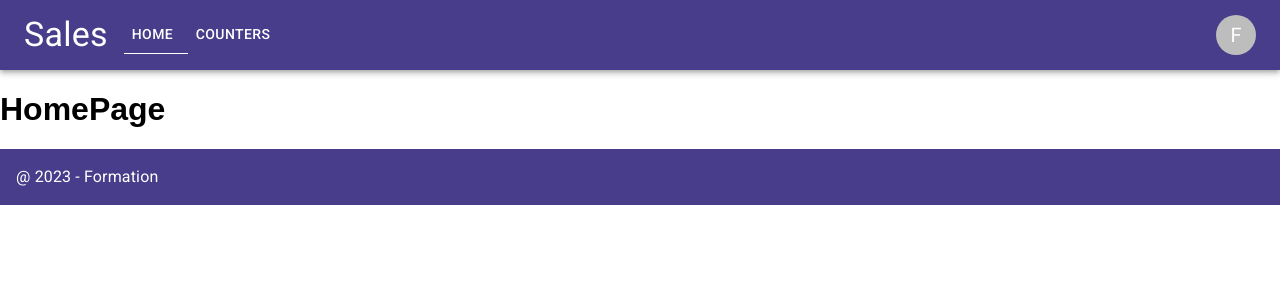
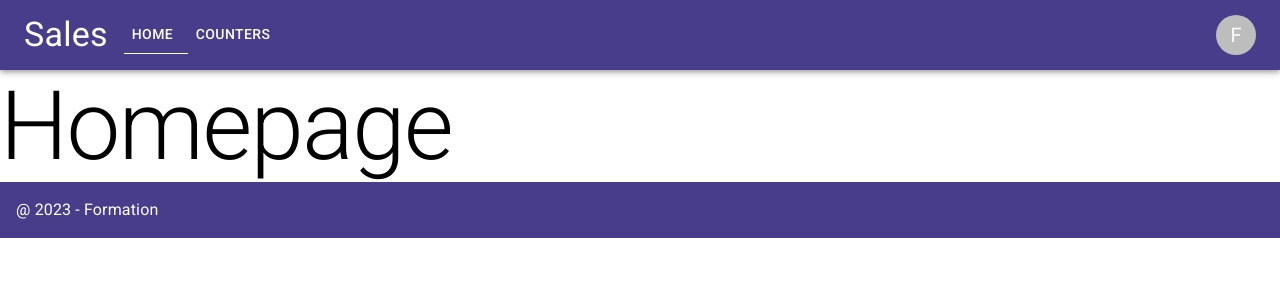
Before and after one commit to mnaxara/sales-web-app, a React (Vite) app: page / in a window 1280 px wide. Shown: the top 300 px of the page. Built offline with nearby package versions, Linux system fonts and the light colour scheme.

Commit message:
feat: 🎸 Add theme

```diff
--- a/index.html
+++ b/index.html
@@ -5,7 +5,7 @@
     <meta name="viewport" content="width=device-width, initial-scale=1.0" />
     <title>Sales App</title>
   </head>
-  <body>
+  <body style="margin: 0">
     <div id="root"></div>
     <script type="module" src="/src/main.jsx"></script>
   </body>
--- a/src/App/App.jsx
+++ b/src/App/App.jsx
@@ -1,31 +1,13 @@
-import { createBrowserRouter, RouterProvider } from "react-router-dom";
-import { MainTemplate } from "../MainTemplate";
-import CountersPage from "../counters/CounterPage/CountersPage";
-import { HomePage } from "../home/HomePage";
+import { ThemeProvider } from "@mui/material/styles";
+import { RouterProvider } from "react-router-dom";
 
-import "@fontsource/roboto/300.css";
-import "@fontsource/roboto/400.css";
-import "@fontsource/roboto/500.css";
-import "@fontsource/roboto/700.css";
-import "./styles.css";
-
-const router = createBrowserRouter([
-  {
-    path: "/",
-    element: <MainTemplate />,
-    children: [
-      {
-        index: true,
-        element: <HomePage />,
-      },
-      {
-        path: "counters",
-        element: <CountersPage />,
-      },
-    ],
-  },
-]);
+import { router } from "./router";
+import { theme } from "./theme";
 
 export default function App() {
-  return <RouterProvider router={router} />;
+  return (
+    <ThemeProvider theme={theme}>
+      <RouterProvider router={router} />
+    </ThemeProvider>
+  );
 }
--- /dev/null
+++ b/src/App/router.jsx
@@ -0,0 +1,21 @@
+import { createBrowserRouter } from "react-router-dom";
+import { MainTemplate } from "../MainTemplate";
+import { CountersPage } from "../counters/CountersPage";
+import { HomePage } from "../home/HomePage";
+
+export const router = createBrowserRouter([
+  {
+    path: "/",
+    element: <MainTemplate />,
+    children: [
+      {
+        index: true,
+        element: <HomePage />,
+      },
+      {
+        path: "counters",
+        element: <CountersPage />,
+      },
+    ],
+  },
+]);
--- a/src/App/styles.css
+++ /dev/null
@@ -1,5 +0,0 @@
-body {
-  margin: 0;
-  font-family: sans-serif;
-  font-size: 16px;
-}
--- /dev/null
+++ b/src/App/theme.jsx
@@ -0,0 +1,8 @@
+import { createTheme } from "@mui/material/styles";
+
+import "@fontsource/roboto/300.css";
+import "@fontsource/roboto/400.css";
+import "@fontsource/roboto/500.css";
+import "@fontsource/roboto/700.css";
+
+export const theme = createTheme();
--- a/src/MainTemplate/styles.js
+++ b/src/MainTemplate/styles.js
@@ -15,8 +15,11 @@ export const Button = styled(MuiButton, {
   shouldForwardProp: (props) => props !== "current",
 })(({ theme, current }) => ({
   margin: `${theme.spacing(2)} 0`,
-  color: "white",
+  color: theme.palette.primary.contrastText,
   display: "flex",
   borderBottom: current ? "1px solid white" : null,
   borderRadius: current ? "0px" : null,
+  "&:hover": {
+    color: "#CCCCCC",
+  },
 }));
--- a/src/counters/CounterPage/index.js
+++ /dev/null
@@ -1 +0,0 @@
-export { default as CounterPage } from "./CounterPage";
--- a/src/counters/CounterPage/CountersPage.jsx
+++ b/src/counters/CountersPage/CountersPage.jsx
@@ -1,5 +1,5 @@
 import { Typography } from "@mui/material";
-import Counter from "../Counter/Counter";
+import { Counter } from "../Counter";
 
 export default function CountersPage() {
   return (
--- /dev/null
+++ b/src/counters/CountersPage/index.js
@@ -0,0 +1 @@
+export { default as CountersPage } from "./CountersPage";
--- a/src/home/HomePage/HomePage.jsx
+++ b/src/home/HomePage/HomePage.jsx
@@ -1,3 +1,5 @@
+import { Typography } from "@mui/material";
+
 export default function HomePage() {
-  return <h1>HomePage</h1>;
+  return <Typography variant="h1">Homepage</Typography>;
 }
```
